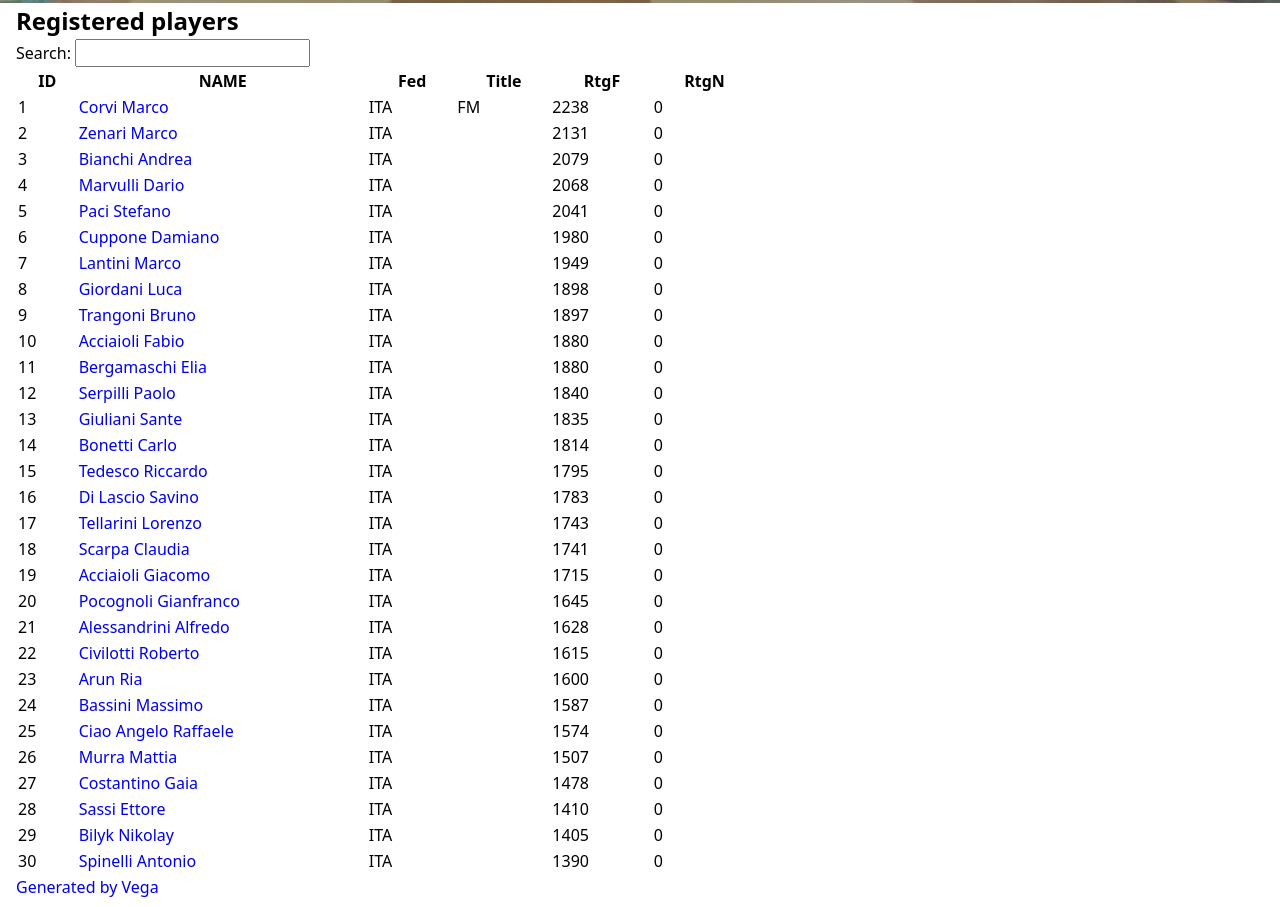
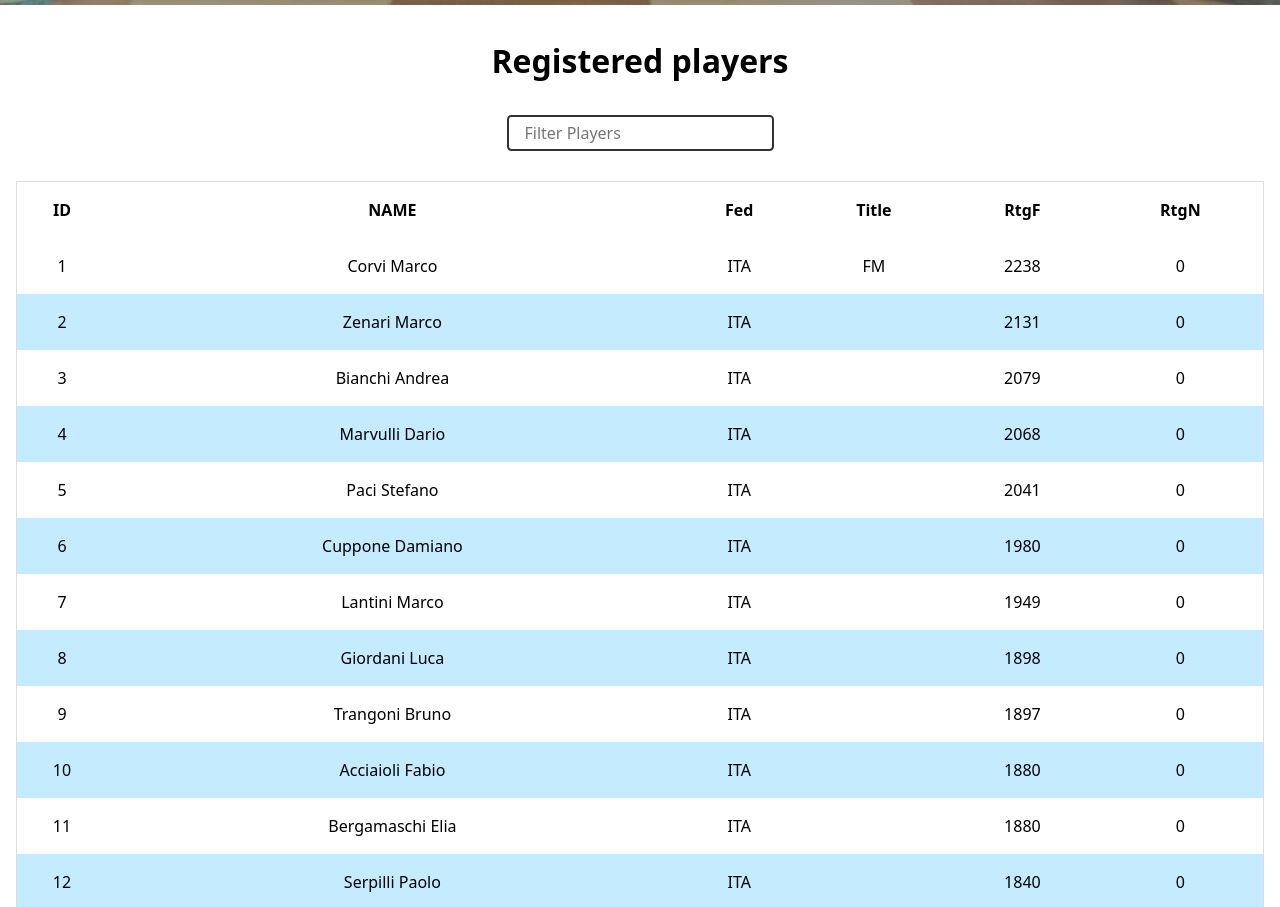
Before and after one commit to viphakorn/vegaresult-luigi, a plain HTML site: page index.html in a window 1280 px wide. Shown: the part 373-1280 px from the top of the page. Drawn offline with Linux system fonts and the light colour scheme.

Commit message:
table and fixed header

```diff
--- a/index.html
+++ b/index.html
@@ -22,7 +22,9 @@
      <li class="nav-item dropdown">
       <button id="dropdown-button" aria-haspopup="true" aria-expanded="false">
        Select Section
-       <span class="caret"></span>
+       <div class="caret">
+        <span class="sr-only">Dropdown</span>
+       </div>
       </button>
       <ul class="dropdown-list" aria-labelledby="dropdown-button" hidden>
        <li><a href="http://www.vegaresult.com/vega-trn/index.php?id=1521">Open "A"</a></li>
@@ -95,319 +97,257 @@
    </section>
    <section class="players-table wrapper">
     <h2>Registered players</h2>
-    <div class="table-responsive">
-     <div id="players-table_wrapper" class="dataTables_wrapper no-footer">
-      <div id="players-table_filter" class="dataTables_filter">
-       <label>Search: <input type="search" class="" placeholder="" aria-controls="players-table" /></label>
+    <div class="filter-search">
+     <label for="filter-search" class="sr-only">Search</label>
+     <input type="search" placeholder="Filter Players" aria-controls="players-table" id="filter-search" />
     </div>
-      <table class="table table-striped table-condensed dataTable no-footer" id="players-table" role="grid">
+    <table class="table" id="players-table" role="grid">
      <thead>
-        <tr role="row">
-         <th
-          class="sorting_asc"
-          tabindex="0"
-          aria-controls="players-table"
-          rowspan="1"
-          colspan="1"
-          style="width: 58.65px"
-          aria-sort="ascending"
-          aria-label="ID: activate to sort column descending"
-         >
-          ID
-         </th>
-         <th
-          class="sorting"
-          tabindex="0"
-          aria-controls="players-table"
-          rowspan="1"
-          colspan="1"
-          style="width: 288.183px"
-          aria-label="NAME: activate to sort column ascending"
-         >
-          NAME
-         </th>
-         <th
-          class="sorting"
-          tabindex="0"
-          aria-controls="players-table"
-          rowspan="1"
-          colspan="1"
-          style="width: 86.55px"
-          aria-label="Fed: activate to sort column ascending"
-         >
-          Fed
-         </th>
-         <th
-          class="sorting"
-          tabindex="0"
-          aria-controls="players-table"
-          rowspan="1"
-          colspan="1"
-          style="width: 92.9833px"
-          aria-label="Title: activate to sort column ascending"
-         >
-          Title
-         </th>
-         <th
-          class="sorting"
-          tabindex="0"
-          aria-controls="players-table"
-          rowspan="1"
-          colspan="1"
-          style="width: 99.4167px"
-          aria-label="RtgF: activate to sort column ascending"
-         >
-          RtgF
-         </th>
-         <th
-          class="sorting"
-          tabindex="0"
-          aria-controls="players-table"
-          rowspan="1"
-          colspan="1"
-          style="width: 101.55px"
-          aria-label="RtgN: activate to sort column ascending"
-         >
-          RtgN
-         </th>
+      <tr>
+       <th class="sorting_asc" aria-controls="players-table" aria-sort="ascending" aria-label="ID: activate to sort column descending">ID</th>
+       <th class="sorting" aria-controls="players-table" aria-label="NAME: activate to sort column ascending">NAME</th>
+       <th class="sorting" aria-controls="players-table" aria-label="Fed: activate to sort column ascending">Fed</th>
+       <th class="sorting" aria-controls="players-table" aria-label="Title: activate to sort column ascending">Title</th>
+       <th class="sorting" aria-controls="players-table" aria-label="RtgF: activate to sort column ascending">RtgF</th>
+       <th class="sorting" aria-controls="players-table" aria-label="RtgN: activate to sort column ascending">RtgN</th>
       </tr>
      </thead>
      <tbody>
-        <tr role="row" class="odd">
-         <td class="sorting_1">1</td>
-         <td><a href="http://ratings.fide.com/profile/801895" target="X">Corvi Marco </a></td>
+      <tr>
+       <td>1</td>
+       <td><a href="http://ratings.fide.com/profile/801895">Corvi Marco</a></td>
        <td data-sort="ITA">ITA</td>
        <td>FM</td>
        <td>2238</td>
        <td>0</td>
       </tr>
-        <tr role="row" class="even">
-         <td class="sorting_1">2</td>
-         <td><a href="http://ratings.fide.com/profile/2826971" target="X">Zenari Marco </a></td>
+      <tr>
+       <td>2</td>
+       <td><a href="http://ratings.fide.com/profile/2826971">Zenari Marco</a></td>
        <td data-sort="ITA">ITA</td>
        <td></td>
        <td>2131</td>
        <td>0</td>
       </tr>
-        <tr role="row" class="odd">
-         <td class="sorting_1">3</td>
-         <td><a href="http://ratings.fide.com/profile/807370" target="X">Bianchi Andrea </a></td>
+      <tr>
+       <td>3</td>
+       <td><a href="http://ratings.fide.com/profile/807370">Bianchi Andrea</a></td>
        <td data-sort="ITA">ITA</td>
        <td></td>
        <td>2079</td>
        <td>0</td>
       </tr>
-        <tr role="row" class="even">
-         <td class="sorting_1">4</td>
-         <td><a href="http://ratings.fide.com/profile/894567" target="X">Marvulli Dario </a></td>
+      <tr>
+       <td>4</td>
+       <td><a href="http://ratings.fide.com/profile/894567">Marvulli Dario</a></td>
        <td data-sort="ITA">ITA</td>
        <td></td>
        <td>2068</td>
        <td>0</td>
       </tr>
-        <tr role="row" class="odd">
-         <td class="sorting_1">5</td>
-         <td><a href="http://ratings.fide.com/profile/819840" target="X">Paci Stefano </a></td>
+      <tr>
+       <td>5</td>
+       <td><a href="http://ratings.fide.com/profile/819840">Paci Stefano</a></td>
        <td data-sort="ITA">ITA</td>
        <td></td>
        <td>2041</td>
        <td>0</td>
       </tr>
-        <tr role="row" class="even">
-         <td class="sorting_1">6</td>
-         <td><a href="http://ratings.fide.com/profile/844888" target="X">Cuppone Damiano </a></td>
+      <tr>
+       <td>6</td>
+       <td><a href="http://ratings.fide.com/profile/844888">Cuppone Damiano</a></td>
        <td data-sort="ITA">ITA</td>
        <td></td>
        <td>1980</td>
        <td>0</td>
       </tr>
-        <tr role="row" class="odd">
-         <td class="sorting_1">7</td>
-         <td><a href="http://ratings.fide.com/profile/801054" target="X">Lantini Marco </a></td>
+      <tr>
+       <td>7</td>
+       <td><a href="http://ratings.fide.com/profile/801054">Lantini Marco</a></td>
        <td data-sort="ITA">ITA</td>
        <td></td>
        <td>1949</td>
        <td>0</td>
       </tr>
-        <tr role="row" class="even">
-         <td class="sorting_1">8</td>
-         <td><a href="http://ratings.fide.com/profile/2847421" target="X">Giordani Luca </a></td>
+      <tr>
+       <td>8</td>
+       <td><a href="http://ratings.fide.com/profile/2847421">Giordani Luca</a></td>
        <td data-sort="ITA">ITA</td>
        <td></td>
        <td>1898</td>
        <td>0</td>
       </tr>
-        <tr role="row" class="odd">
-         <td class="sorting_1">9</td>
-         <td><a href="http://ratings.fide.com/profile/24601438" target="X">Trangoni Bruno </a></td>
+      <tr>
+       <td>9</td>
+       <td><a href="http://ratings.fide.com/profile/24601438">Trangoni Bruno</a></td>
        <td data-sort="ITA">ITA</td>
        <td></td>
        <td>1897</td>
        <td>0</td>
       </tr>
-        <tr role="row" class="even">
-         <td class="sorting_1">10</td>
-         <td><a href="http://ratings.fide.com/profile/839922" target="X">Acciaioli Fabio </a></td>
+      <tr>
+       <td>10</td>
+       <td><a href="http://ratings.fide.com/profile/839922">Acciaioli Fabio</a></td>
        <td data-sort="ITA">ITA</td>
        <td></td>
        <td>1880</td>
        <td>0</td>
       </tr>
-        <tr role="row" class="odd">
-         <td class="sorting_1">11</td>
-         <td><a href="http://ratings.fide.com/profile/28500636" target="X">Bergamaschi Elia </a></td>
+      <tr>
+       <td>11</td>
+       <td><a href="http://ratings.fide.com/profile/28500636">Bergamaschi Elia</a></td>
        <td data-sort="ITA">ITA</td>
        <td></td>
        <td>1880</td>
        <td>0</td>
       </tr>
-        <tr role="row" class="even">
-         <td class="sorting_1">12</td>
-         <td><a href="http://ratings.fide.com/profile/28548493" target="X">Serpilli Paolo </a></td>
+      <tr>
+       <td>12</td>
+       <td><a href="http://ratings.fide.com/profile/28548493">Serpilli Paolo</a></td>
        <td data-sort="ITA">ITA</td>
        <td></td>
        <td>1840</td>
        <td>0</td>
       </tr>
-        <tr role="row" class="odd">
-         <td class="sorting_1">13</td>
-         <td><a href="http://ratings.fide.com/profile/817074" target="X">Giuliani Sante </a></td>
+      <tr>
+       <td>13</td>
+       <td><a href="http://ratings.fide.com/profile/817074">Giuliani Sante</a></td>
        <td data-sort="ITA">ITA</td>
        <td></td>
        <td>1835</td>
        <td>0</td>
       </tr>
-        <tr role="row" class="even">
-         <td class="sorting_1">14</td>
-         <td><a href="http://ratings.fide.com/profile/815330" target="X">Bonetti Carlo </a></td>
+      <tr>
+       <td>14</td>
+       <td><a href="http://ratings.fide.com/profile/815330">Bonetti Carlo</a></td>
        <td data-sort="ITA">ITA</td>
        <td></td>
        <td>1814</td>
        <td>0</td>
       </tr>
-        <tr role="row" class="odd">
-         <td class="sorting_1">15</td>
-         <td><a href="http://ratings.fide.com/profile/2800581" target="X">Tedesco Riccardo </a></td>
+      <tr>
+       <td>15</td>
+       <td><a href="http://ratings.fide.com/profile/2800581">Tedesco Riccardo</a></td>
        <td data-sort="ITA">ITA</td>
        <td></td>
        <td>1795</td>
        <td>0</td>
       </tr>
-        <tr role="row" class="even">
-         <td class="sorting_1">16</td>
-         <td><a href="http://ratings.fide.com/profile/810550" target="X">Di Lascio Savino </a></td>
+      <tr>
+       <td>16</td>
+       <td><a href="http://ratings.fide.com/profile/810550">Di Lascio Savino</a></td>
        <td data-sort="ITA">ITA</td>
        <td></td>
        <td>1783</td>
        <td>0</td>
       </tr>
-        <tr role="row" class="odd">
-         <td class="sorting_1">17</td>
-         <td><a href="http://ratings.fide.com/profile/28548655" target="X">Tellarini Lorenzo </a></td>
+      <tr>
+       <td>17</td>
+       <td><a href="http://ratings.fide.com/profile/28548655">Tellarini Lorenzo</a></td>
        <td data-sort="ITA">ITA</td>
        <td></td>
        <td>1743</td>
        <td>0</td>
       </tr>
-        <tr role="row" class="even">
-         <td class="sorting_1">18</td>
-         <td><a href="http://ratings.fide.com/profile/875848" target="X">Scarpa Claudia </a></td>
+      <tr>
+       <td>18</td>
+       <td><a href="http://ratings.fide.com/profile/875848">Scarpa Claudia</a></td>
        <td data-sort="ITA">ITA</td>
        <td></td>
        <td>1741</td>
        <td>0</td>
       </tr>
-        <tr role="row" class="odd">
-         <td class="sorting_1">19</td>
-         <td><a href="http://ratings.fide.com/profile/2895299" target="X">Acciaioli Giacomo </a></td>
+      <tr>
+       <td>19</td>
+       <td><a href="http://ratings.fide.com/profile/2895299">Acciaioli Giacomo</a></td>
        <td data-sort="ITA">ITA</td>
        <td></td>
        <td>1715</td>
        <td>0</td>
       </tr>
-        <tr role="row" class="even">
-         <td class="sorting_1">20</td>
-         <td><a href="http://ratings.fide.com/profile/2826726" target="X">Pocognoli Gianfranco </a></td>
+      <tr>
+       <td>20</td>
+       <td><a href="http://ratings.fide.com/profile/2826726">Pocognoli Gianfranco</a></td>
        <td data-sort="ITA">ITA</td>
        <td></td>
        <td>1645</td>
        <td>0</td>
       </tr>
-        <tr role="row" class="odd">
-         <td class="sorting_1">21</td>
-         <td><a href="http://ratings.fide.com/profile/846260" target="X">Alessandrini Alfredo </a></td>
+      <tr>
+       <td>21</td>
+       <td><a href="http://ratings.fide.com/profile/846260">Alessandrini Alfredo</a></td>
        <td data-sort="ITA">ITA</td>
        <td></td>
        <td>1628</td>
        <td>0</td>
       </tr>
-        <tr role="row" class="even">
-         <td class="sorting_1">22</td>
-         <td><a href="http://ratings.fide.com/profile/850306" target="X">Civilotti Roberto </a></td>
+      <tr>
+       <td>22</td>
+       <td><a href="http://ratings.fide.com/profile/850306">Civilotti Roberto</a></td>
        <td data-sort="ITA">ITA</td>
        <td></td>
        <td>1615</td>
        <td>0</td>
       </tr>
-        <tr role="row" class="odd">
-         <td class="sorting_1">23</td>
-         <td><a href="http://ratings.fide.com/profile/28555678" target="X">Arun Ria </a></td>
+      <tr>
+       <td>23</td>
+       <td><a href="http://ratings.fide.com/profile/28555678">Arun Ria</a></td>
        <td data-sort="ITA">ITA</td>
        <td></td>
        <td>1600</td>
        <td>0</td>
       </tr>
-        <tr role="row" class="even">
-         <td class="sorting_1">24</td>
-         <td><a href="http://ratings.fide.com/profile/809314" target="X">Bassini Massimo </a></td>
+      <tr>
+       <td>24</td>
+       <td><a href="http://ratings.fide.com/profile/809314">Bassini Massimo</a></td>
        <td data-sort="ITA">ITA</td>
        <td></td>
        <td>1587</td>
        <td>0</td>
       </tr>
-        <tr role="row" class="odd">
-         <td class="sorting_1">25</td>
-         <td><a href="http://ratings.fide.com/profile/2863311" target="X">Ciao Angelo Raffaele </a></td>
+      <tr>
+       <td>25</td>
+       <td><a href="http://ratings.fide.com/profile/2863311">Ciao Angelo Raffaele</a></td>
        <td data-sort="ITA">ITA</td>
        <td></td>
        <td>1574</td>
        <td>0</td>
       </tr>
-        <tr role="row" class="even">
-         <td class="sorting_1">26</td>
-         <td><a href="http://ratings.fide.com/profile/2889469" target="X">Murra Mattia </a></td>
+      <tr>
+       <td>26</td>
+       <td><a href="http://ratings.fide.com/profile/2889469">Murra Mattia</a></td>
        <td data-sort="ITA">ITA</td>
        <td></td>
        <td>1507</td>
        <td>0</td>
       </tr>
-        <tr role="row" class="odd">
-         <td class="sorting_1">27</td>
-         <td><a href="http://ratings.fide.com/profile/28505700" target="X">Costantino Gaia </a></td>
+      <tr>
+       <td>27</td>
+       <td><a href="http://ratings.fide.com/profile/28505700">Costantino Gaia</a></td>
        <td data-sort="ITA">ITA</td>
        <td></td>
        <td>1478</td>
        <td>0</td>
       </tr>
-        <tr role="row" class="even">
-         <td class="sorting_1">28</td>
-         <td><a href="http://ratings.fide.com/profile/28518063" target="X">Sassi Ettore </a></td>
+      <tr>
+       <td>28</td>
+       <td><a href="http://ratings.fide.com/profile/28518063">Sassi Ettore</a></td>
        <td data-sort="ITA">ITA</td>
        <td></td>
        <td>1410</td>
        <td>0</td>
       </tr>
-        <tr role="row" class="odd">
-         <td class="sorting_1">29</td>
-         <td><a href="http://ratings.fide.com/profile/28562879" target="X">Bilyk Nikolay </a></td>
+      <tr>
+       <td>29</td>
+       <td><a href="http://ratings.fide.com/profile/28562879">Bilyk Nikolay</a></td>
        <td data-sort="ITA">ITA</td>
        <td></td>
        <td>1405</td>
        <td>0</td>
       </tr>
-        <tr role="row" class="even">
-         <td class="sorting_1">30</td>
-         <td><a href="http://ratings.fide.com/profile/2855181" target="X">Spinelli Antonio </a></td>
+      <tr>
+       <td>30</td>
+       <td><a href="http://ratings.fide.com/profile/2855181">Spinelli Antonio</a></td>
        <td data-sort="ITA">ITA</td>
        <td></td>
        <td>1390</td>
@@ -415,13 +355,11 @@
       </tr>
      </tbody>
     </table>
-     </div>
-    </div>
    </section>
   </main>
   <footer class="footer">
    <div class="wrapper">
-        <a href="http://www.vegachess.com/" target="_blank">Generated by Vega</a></p>
+    <a href="http://www.vegachess.com/" target="_blank">Generated by Vega</a>
    </div>
   </footer>
  </body>
--- a/style.css
+++ b/style.css
@@ -64,7 +64,12 @@ button {
 }
 
 /* header */
-
+.header {
+ position: sticky;
+ top: 0;
+ background-color: #fff;
+ border-bottom: 1px solid #f1f1f1;
+}
 .navbar {
  display: flex;
  justify-content: space-between;
@@ -105,6 +110,7 @@ button {
 }
 .dropdown {
  position: relative;
+ padding: 0;
 }
 
 .dropdown-list {
@@ -116,32 +122,36 @@ button {
  color: #000;
  width: 100%;
  padding: 0.25rem 1rem;
- font-size: 0.875rem;
+ /* font-size: 0.875rem; */
 }
 
 .dropdown-list a:hover {
  background-color: #f1f1f1;
 }
 
-/* .caret {
- display: inline-block;
- width: 0;
- height: 0;
- margin-left: 2px;
- vertical-align: middle;
- border-top: 4px dashed;
- border-top: 4px solid\9;
- border-right: 4px solid #000;
- border-left: 4px solid #000;
-} */
-
+#dropdown-button {
+ display: flex;
+ justify-content: center;
+ align-items: center;
+ gap: 0.25rem;
+}
 #dropdown-button[aria-expanded="true"] + .dropdown-list {
  display: block;
 }
-
+#dropdown-button[aria-expanded="true"] .caret {
+ rotate: 180deg;
+}
+.caret {
+ width: 0;
+ height: 0;
+ margin-top: 0.25rem;
+ border-left: 0.25rem solid transparent;
+ border-right: 0.25rem solid transparent;
+ border-top: 0.25rem solid #039be5;
+ transition: 250ms;
+}
 .nav-list {
  border-top: 1px solid #f1f1f1;
- border-bottom: 1px solid #f1f1f1;
  position: absolute;
  top: 3.5rem;
  left: 0;
@@ -150,6 +160,7 @@ button {
  max-height: 30rem;
  padding: 1rem;
  overflow: hidden;
+ transition: 250ms;
 }
 .nav-link {
  display: inline-block;
@@ -168,18 +179,18 @@ button {
 }
 @keyframes slide-down {
  0% {
-  height: 0;
+  clip-path: polygon(0 0, 100% 0, 100% 0, 0 0);
  }
  100% {
-  height: min-content;
+  clip-path: polygon(0 0, 100% 0, 100% 100%, 0% 100%);
  }
 }
 @keyframes slide-up {
  0% {
-  height: min-content;
+  clip-path: polygon(0 0, 100% 0, 100% 100%, 0% 100%);
  }
  100% {
-  height: 0;
+  clip-path: polygon(0 0, 100% 0, 100% 0, 0 0);
  }
 }
 .social-list {
@@ -196,8 +207,9 @@ button {
  .menu-button {
   display: none;
  }
-
- .nav-list {
+ .nav-list,
+ .nav-list[data-state="opened"],
+ .nav-list[data-state="closed"] {
   position: static;
   background: none;
   width: auto;
@@ -237,9 +249,66 @@ button {
 }
 
 .hero-text h1 {
- font-size: 2rem;
+ font-size: 1.5rem;
+ font-size: clamp(1.5rem, 1.35rem + 0.85vw, 2rem);
 }
 
 .hero-text h2 {
+ font-size: 1rem;
+ font-size: clamp(1rem, 0.85rem + 0.85vw, 1.5rem);
+}
+/* players table */
+.players-table {
+ padding-block: 2rem;
+}
+.players-table h2 {
+ text-align: center;
  font-size: 1.5rem;
+ font-size: clamp(1.5rem, 1.35rem + 0.85vw, 2rem);
 }
+
+table {
+ border-collapse: collapse;
+ border-spacing: 0;
+ width: 100%;
+ border: 1px solid #ddd;
+}
+
+th,
+td {
+ text-align: center;
+ padding: 1rem 0.25rem;
+ font-size: 0.875rem;
+ font-size: clamp(0.875rem, 0.85rem + 0.2vw, 1rem);
+}
+td a {
+ color: #000;
+}
+tr:nth-child(even) {
+ background-color: #c4ebff;
+}
+.filter-search {
+ margin-block: 2rem;
+ display: flex;
+ justify-content: center;
+ align-items: center;
+ gap: 1rem;
+}
+input#filter-search {
+ border: none;
+ outline: 2px solid #333;
+ border-radius: 0.15em;
+ padding: 0.25rem 1rem;
+}
+input#filter-search:focus {
+ outline: 2px solid #039be5;
+}
+
+/* footer */
+.footer {
+ text-align: center;
+}
+.footer a {
+ color: #000;
+ padding: 2rem;
+}
```
Lines whose indentation alone changed are shown as unchanged.
